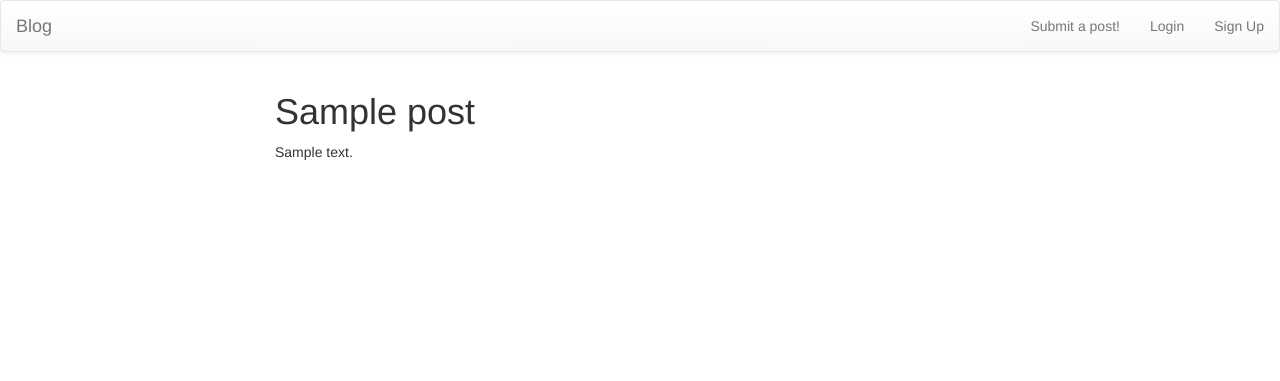
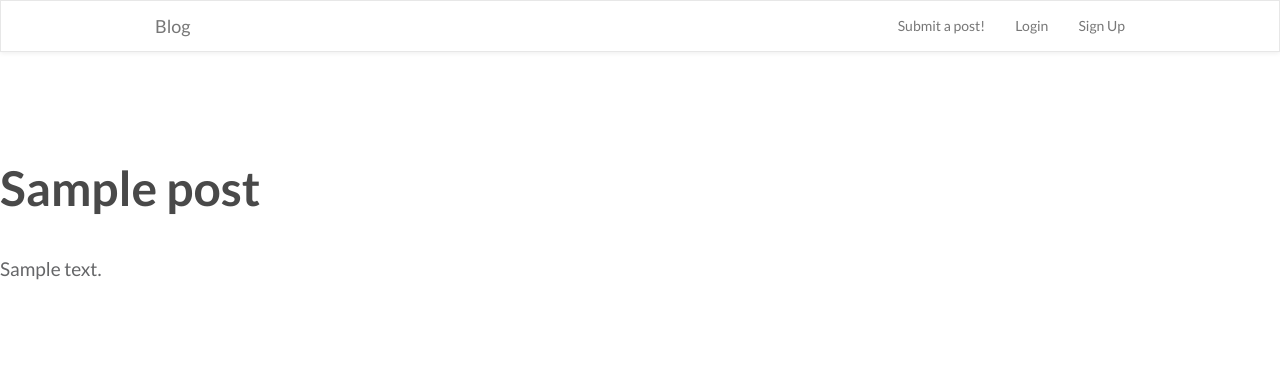
Before and after one commit to diegopettengill/multiuserblog, a Python web app: template templates/post.html in a window 1280 px wide. Shown: the top 381 px of the page. Run offline with Jinja, Linux system fonts and the light colour scheme; the template is opened without the code that fills it: most values are stand-ins (such as "Sample title", 1, 10 or a date in 2020); some libraries are stand-ins or nearby versions.

Commit message:
redesigned the app

```diff
--- a/app.yaml
+++ b/app.yaml
@@ -3,6 +3,12 @@ api_version: 1
 threadsafe: true
 
 handlers:
+- url: /assets/css.*
+  static_dir: assets/css
+
+- url: /assets/js.*
+  static_dir: assets/js
+
 - url: /.*
   script: main.app
 
--- /dev/null
+++ b/assets/css/app.css
@@ -0,0 +1,65 @@
+@import url('https://fonts.googleapis.com/css?family=Lato:400,700');
+
+/* GENERAL STYLING */
+body {
+    font-family: 'Lato', sans-serif;
+}
+
+/* POSTS */
+article {
+    padding: 90px 0;
+    margin: 0 0 20px 0;
+}
+
+article:nth-child(2n) {
+    background-color: #f2f2f2;
+}
+
+article h1 {
+    padding: 0;
+    margin: 0 0 40px 0;
+    font-weight: 700;
+    font-size: 48px;
+    color: #494949 !important;
+}
+
+article p {
+    font-size: 19px;
+    color: rgba(35, 37, 40, 0.7);
+}
+
+.post-date {
+    width: 100%;
+    text-align: right;
+    font-size: 15px;
+    color: rgba(35, 37, 40, 0.7);
+    display: inline-block;
+    padding: 0 0 10px 0;
+    color: #b5b5b5;
+}
+
+.post-author {
+    color: #b5b5b5;
+    margin: 30px 0 20px 0;
+}
+
+.post-like {
+    font-size: 18px;
+}
+
+.post-like span {
+    font-size: 14px;
+    color: #b5b5b5;
+}
+
+/* BOOTSTRAP OVERRIDE */
+.container {
+    width: 1000px;
+}
+
+.navbar-default {
+    background: #fff none;
+    -webkit-border-radius: 0;
+    -moz-border-radius: 0;
+    border-radius: 0;
+}
--- a/entities/post.py
+++ b/entities/post.py
@@ -2,6 +2,7 @@ from google.appengine.ext import db
 
 
 class Post(db.Model):
+    author_id = db.StringProperty(required=True)
     title = db.StringProperty(required=True)
     content = db.TextProperty(required=True)
     created = db.DateTimeProperty(auto_now_add=True)
--- /dev/null
+++ b/filters/datetime.py
@@ -0,0 +1,6 @@
+def format_datetime(value, format='medium'):
+    if format == 'full':
+        format="EEEE, d. MMMM y 'at' HH:mm"
+    elif format == 'medium':
+        format="EE dd.MM.y HH:mm"
+    return babel.dates.format_datetime(value, format)
--- a/handlers/auth.py
+++ b/handlers/auth.py
@@ -4,6 +4,8 @@ from entities.user import User
 
 class Auth:
     """Handles the authentication flow"""
+
+    secret = ""
 
     @staticmethod
     def signup(username, password, password_verify, email):
@@ -82,3 +84,7 @@ class Auth:
                 return True
             else:
                 return False
+
+    @staticmethod
+    def invalidate_cookie(response):
+        response.headers.add_header("Set-Cookie", "user_id=; Path=/")
--- a/handlers/newpost.py
+++ b/handlers/newpost.py
@@ -11,11 +11,13 @@ class NewPostHandler(Handler):
             self.render("newpost.html")
 
     def post(self):
+
+        current_user_id = str(Auth.get_current_user(self.request.cookies.get("user_id")).key().id())
         title = self.request.get("title")
         text = self.request.get("content")
 
         if title and text:
-            post = Post(title=title, content=text)
+            post = Post(author_id=current_user_id, title=title, content=text)
             post.put()
             self.redirect("/post/" + str(post.key().id()))
         else:
--- a/templates/default.html
+++ b/templates/default.html
@@ -13,12 +13,14 @@
     <link rel="stylesheet" href="https://maxcdn.bootstrapcdn.com/bootstrap/3.3.7/css/bootstrap-theme.min.css"
           integrity="sha384-rHyoN1iRsVXV4nD0JutlnGaslCJuC7uwjduW9SVrLvRYooPp2bWYgmgJQIXwl/Sp" crossorigin="anonymous">
 
+    <link rel="stylesheet" href="/assets/css/app.css">
+
 </head>
 <body>
 
 <header>
     <nav class="navbar navbar-default">
-        <div class="container-fluid">
+        <div class="container">
             <!-- Brand and toggle get grouped for better mobile display -->
             <div class="navbar-header">
                 <button type="button" class="navbar-toggle collapsed" data-toggle="collapse"
@@ -36,11 +38,11 @@
                 <li><a href="/post/new">Submit a post!</a></li>
 
                 {% if current_user %}
-                    <li><a href="/logout">Logout</a></li>
+                <li><a href="/logout">Logout</a></li>
                 {% endif %}
                 {% if not current_user %}
-                    <li><a href="/login">Login</a></li>
-                    <li><a href="/signup">Sign Up</a></li>
+                <li><a href="/login">Login</a></li>
+                <li><a href="/signup">Sign Up</a></li>
                 {% endif %}
 
             </ul>
@@ -51,15 +53,10 @@
 </header>
 
 <section>
-    <div class="container">
 
-        <div class="col-xs-8 col-xs-offset-2">
+    {% block content %}
+    {% endblock %}
 
-            {% block content %}
-            {% endblock %}
-
-        </div>
-    </div>
 </section>
 
 <!-- Latest compiled and minified JavaScript -->
@@ -68,5 +65,6 @@
 <script src="https://maxcdn.bootstrapcdn.com/bootstrap/3.3.7/js/bootstrap.min.js"
         integrity="sha384-Tc5IQib027qvyjSMfHjOMaLkfuWVxZxUPnCJA7l2mCWNIpG9mGCD8wGNIcPD7Txa"
         crossorigin="anonymous"></script>
+<script src="https://use.fontawesome.com/d2ae733aa4.js"></script>
 </body>
 </html>
```
Also changed, not shown: handlers/app.py (+5 -4 lines), templates/index.html (+38 -6 lines), filters/__init__.py (added).
